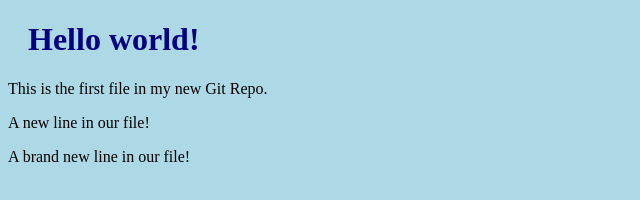
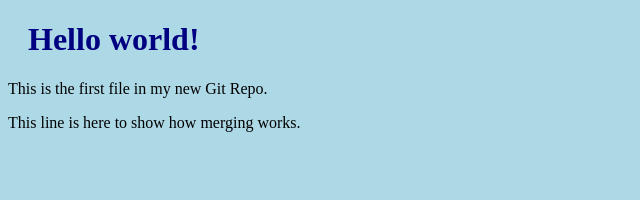
Before and after one commit to abdalmonem-24/hello-world, a plain HTML site: page index.html in a window 1280 px wide. Shown: the whole page, without its empty margins (0-640 px from the left). Drawn offline with Linux system fonts and the light colour scheme.

Commit message:
updated index.html with emergency fix

```diff
--- a/index.html
+++ b/index.html
@@ -8,7 +8,7 @@
 
 <h1>Hello world!</h1>
 <p>This is the first file in my new Git Repo.</p>
-<p>A new line in our file!</p>
-<p>A brand new line in our file!</p>
+<p>This line is here to show how merging works.</p>
+
 </body>
 </html>
```
